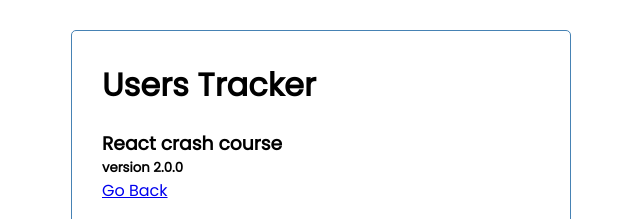
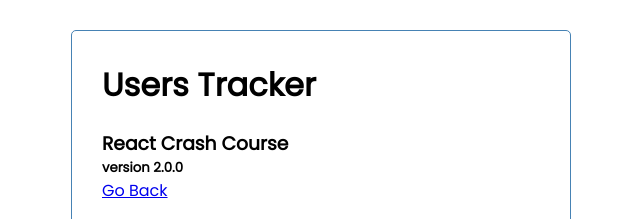
Before and after one commit to YAHYAOUI-Nabil/Users-Track-App-With-React, a React (Create React App) app: page /about in a window 1280 px wide. Shown: the top 219 px of the page, without its empty margins (319-959 px from the left). Built offline with nearby package versions, Linux system fonts and the light colour scheme; data requests are answered from the project's data file.

Commit message:
fix: merge branches

```diff
--- a/src/components/About.js
+++ b/src/components/About.js
@@ -3,7 +3,7 @@ import { Link } from 'react-router-dom'
 function About() {
   return (
       <>
-        <h3>React crash course </h3>
+        <h3>React Crash Course </h3>
         <h5>version 2.0.0</h5>
         <Link to="/">Go Back</Link>
       </>
```
